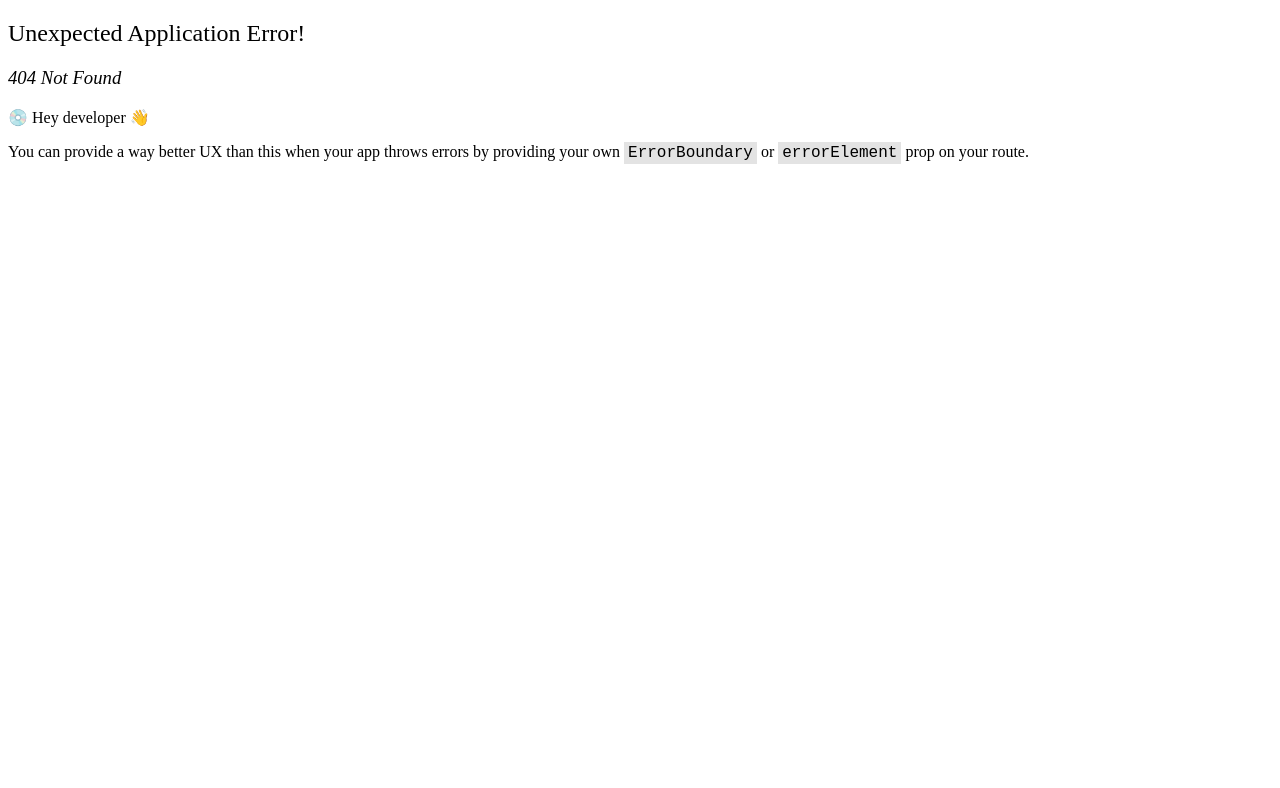
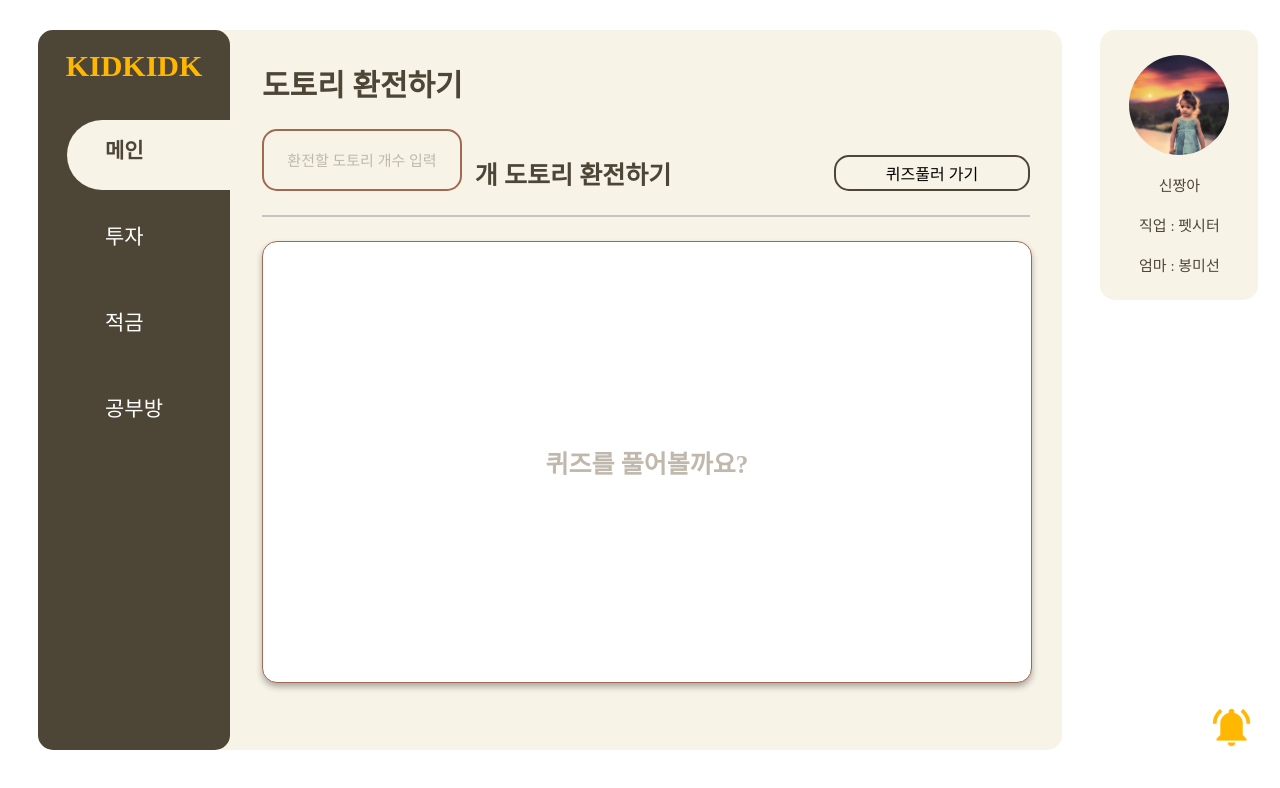
Before and after one commit to leewoo97/KidKidk, a React (Vite) app in the folder frontend/: page /child/refund in a window 1280 px wide. Before the commit this address had no page. Shown: the top 788 px of the page. Built offline with nearby package versions, Linux system fonts and the light colour scheme; a web font is replaced by a local one.

Commit message:
Feat : ChildRefund

```diff
--- a/frontend/src/components/ChildAlarm.module.css
+++ b/frontend/src/components/ChildAlarm.module.css
@@ -2,8 +2,9 @@
   height: 100%;
   display: flex;
   flex-direction: column;
-  margin-bottom: 2vh;
+  /* margin-bottom: 2vh; */
   position: relative;
+  overflow: auto;
 }
 ::-webkit-scrollbar {
   width: 6px;
@@ -16,13 +17,26 @@
 
 ::-webkit-scrollbar-track {
   background-color: #f0f0f0; /* 스크롤바 트랙의 배경색 */
+  border-radius: 6px;
+}
+/* 스크롤 위아래 여백 추가 */
+::-webkit-scrollbar-button:start {
+  height: 10px;
+  width: 6px;
+  display: block;
+}
+
+::-webkit-scrollbar-button:end {
+  height: 10px;
+  width: 6px;
+  display: block;
 }
 .title {
   background-color: #f7f5f1;
   color: #4d4637;
   font-weight: 600;
   font-size: 30px;
-  height: 15vh;
+  padding-bottom: 1vh;
 
   position: sticky;
   top: 0;
@@ -43,7 +57,7 @@
   justify-content: space-between;
 
   position: sticky;
-  top: 7vh;
+  top: 7.2vh;
 }
 .alarmDel {
   cursor: pointer;
@@ -61,7 +75,7 @@
   display: flex;
   flex-direction: column;
   gap: 2vh;
-  overflow-y: auto;
+  /* overflow: auto; */
   color: #8e4865;
 }
 .card {
--- a/frontend/src/router/App.jsx
+++ b/frontend/src/router/App.jsx
@@ -11,6 +11,7 @@ import ParentFundSaving from "../views/parent/ParentFundSaving.jsx";
 
 import ChildNav from "../components/ChildNav.jsx";
 import ChildMain from "../views/childMain/ChildMain.jsx";
+import ChildRefund from "../views/childMain/ChildRefund.jsx";
 import ChildFund from "../views/childFund/ChildFund.jsx";
 import ChildSaving from "../views/childSaving/ChildSaving.jsx";
 import ChildEdu from "../views/childEdu/ChildEdu.jsx";
@@ -73,6 +74,10 @@ const router = createBrowserRouter([
         element: <ChildMain />,
       },
       {
+        path: "/child/refund",
+        element: <ChildRefund />,
+      },
+      {
         path: "/child/main",
         element: <ChildMain />,
       },
--- a/frontend/src/views/childMain/ChildMainManagement.jsx
+++ b/frontend/src/views/childMain/ChildMainManagement.jsx
@@ -2,10 +2,13 @@ import styles from "./ChildMainManagement.module.css";
 import acornImg from "@images/acorn.png";
 import { Chart as ChartJS, ArcElement, Tooltip, Legend } from "chart.js";
 import { Doughnut } from "react-chartjs-2";
+import { useNavigate } from "react-router-dom";
 
 ChartJS.register(ArcElement, Tooltip, Legend);
 
 export default function ManagementContent() {
+  const navigate = useNavigate();
+
   const Data = {
     labels: ["주머니", "투자", "적금"],
     datasets: [
@@ -49,7 +52,12 @@ export default function ManagementContent() {
             </div>
           </div>
           <div className={styles.refundContainer}>
-            <div className={styles.refundBtn}>환전하기</div>
+            <div
+              className={styles.refundBtn}
+              onClick={() => navigate("/child/refund")}
+            >
+              환전하기
+            </div>
           </div>
         </div>
         <div className={styles.card1_2}>
--- a/frontend/src/views/childMain/ChildMainManagement.module.css
+++ b/frontend/src/views/childMain/ChildMainManagement.module.css
@@ -87,6 +87,7 @@
   border-radius: 15px;
   text-align: center;
   padding: 8px 0;
+  cursor: pointer;
 }
 .refundContainer {
   margin: 0 auto;
--- /dev/null
+++ b/frontend/src/views/childMain/ChildRefund.jsx
@@ -0,0 +1,77 @@
+import styles from "./ChildRefund.module.css";
+import React, { useState } from "react";
+export default function ChildRefund() {
+  const [refundCoin, setRefundCoin] = useState("");
+  const [isRefundBtnActive, setIsRefundBtnActive] = useState(false);
+  const [isRefundBtnSubmit, setIsRefundBtnSubmit] = useState(false);
+
+  const handleInputChange = (e) => {
+    const value = e.target.value;
+    setRefundCoin(value);
+    setIsRefundBtnActive(value > 0);
+  };
+
+  const handleRefundClick = () => {
+    if (isRefundBtnActive) {
+      setIsRefundBtnSubmit(true);
+      console.log("환전할 도토리 개수:", refundCoin);
+    }
+  };
+
+  const quizData = [
+    {
+      id: 1,
+      question: "틈새시장은 세분화한 다양한 상품으로 이뤄진다.",
+      ans: "O",
+    },
+    {
+      id: 2,
+      question: "개인이 금융기관에서 빌려 쓰는 돈을 가계대출이라 한다.",
+      ans: "X",
+    },
+  ];
+
+  return (
+    <div className={styles.main}>
+      <div className={styles.title}>도토리 환전하기</div>
+      <div className={styles.headContents}>
+        <div className={styles.content1}>
+          {isRefundBtnSubmit ? (
+            <div className={styles.inputSide}>{refundCoin}</div>
+          ) : (
+            <input
+              type="number"
+              placeholder="환전할 도토리 개수 입력"
+              value={refundCoin}
+              onChange={handleInputChange}
+              className={styles.input}
+            />
+          )}
+          <div className={styles.inputSide}>개 도토리 환전하기</div>
+        </div>
+        {isRefundBtnSubmit ? null : (
+          <div
+            className={`${
+              isRefundBtnActive ? styles.quizBtnActive : styles.quizBtn
+            }`}
+            onClick={handleRefundClick}
+          >
+            퀴즈풀러 가기
+          </div>
+        )}
+      </div>
+      <div className={styles.line}></div>
+      {isRefundBtnSubmit ? (
+        <div className={styles.quizContainer2}>
+          {quizData.map((item) => (
+            <div>
+              <div>{item.question}</div>
+            </div>
+          ))}
+        </div>
+      ) : (
+        <div className={styles.quizContainer1}>퀴즈를 풀어볼까요?</div>
+      )}
+    </div>
+  );
+}
--- /dev/null
+++ b/frontend/src/views/childMain/ChildRefund.module.css
@@ -0,0 +1,97 @@
+.main {
+  position: absolute;
+  left: 7.5vw;
+  width: 60vw;
+  height: 90vh;
+
+  display: flex;
+  flex-direction: column;
+  gap: 3vh;
+}
+.title {
+  padding-top: 4%;
+  color: #4d4637;
+  font-size: 30px;
+  font-weight: 600;
+}
+.headContents {
+  display: flex;
+  justify-content: space-between;
+  align-items: end;
+}
+.content1 {
+  display: flex;
+  gap: 1vw;
+}
+.input {
+  width: 15vw;
+  height: 7vh;
+  background-color: #f8f3e7;
+  border-radius: 15px;
+  border: 2px solid #a16951;
+  text-align: center;
+  font-size: 20px;
+  font-weight: 600;
+}
+.input[type="number"]::-webkit-inner-spin-button {
+  -webkit-appearance: none;
+  margin: 0;
+}
+.input::placeholder {
+  font-size: 15px;
+  font-weight: 400;
+  color: #c1b8ad;
+}
+.input:focus {
+  outline: 1px solid #a16951; /* 포커스 상태일 때의 border 색상 변경 */
+}
+.inputSide {
+  color: #4d4637;
+  font-size: 25px;
+  font-weight: 600;
+  display: flex;
+  align-items: end;
+}
+.quizBtn {
+  border-radius: 15px;
+  border: 2px solid #4d4637;
+  text-align: center;
+  width: 15vw;
+  height: 4vh;
+  display: flex;
+  align-items: center;
+  justify-content: center;
+  cursor: pointer;
+}
+.quizBtnActive {
+  border-radius: 15px;
+  border: 2px solid #4d4637;
+  text-align: center;
+  width: 15vw;
+  height: 4vh;
+  display: flex;
+  align-items: center;
+  justify-content: center;
+  cursor: pointer;
+  background-color: #4d4637;
+  color: #f8f3e7;
+}
+.line {
+  width: 100%;
+  height: 0.3vh;
+  background-color: #c4c4c4;
+}
+.quizContainer1 {
+  width: 100%;
+  height: 55vh;
+  border: 1px solid #a16951;
+  border-radius: 15px;
+  background-color: #ffffff;
+  box-shadow: 0px 4px 6px rgba(0, 0, 0, 0.3); /* 수평, 수직, 흐림 정도, 색상 */
+  color: #c1b8ad;
+  font-size: 25px;
+  font-weight: 600;
+  display: flex;
+  align-items: center;
+  justify-content: center;
+}
```
